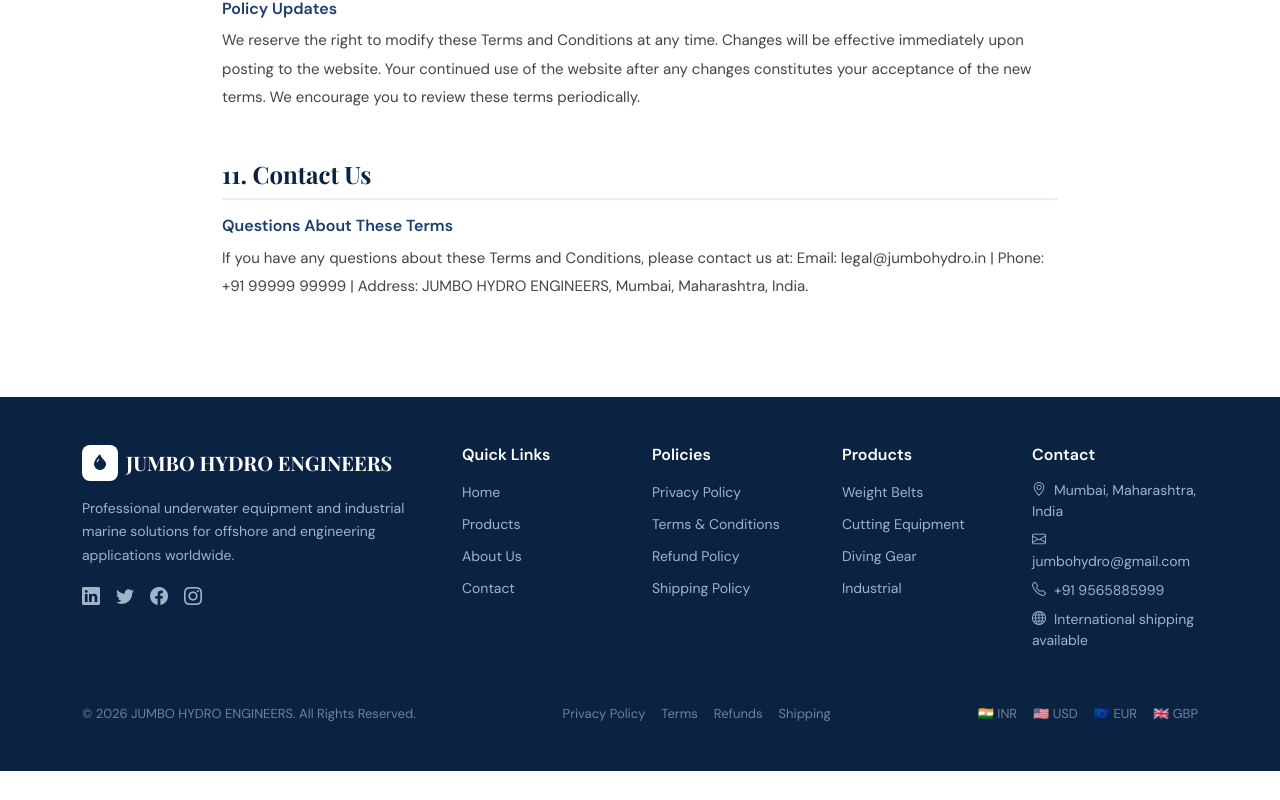
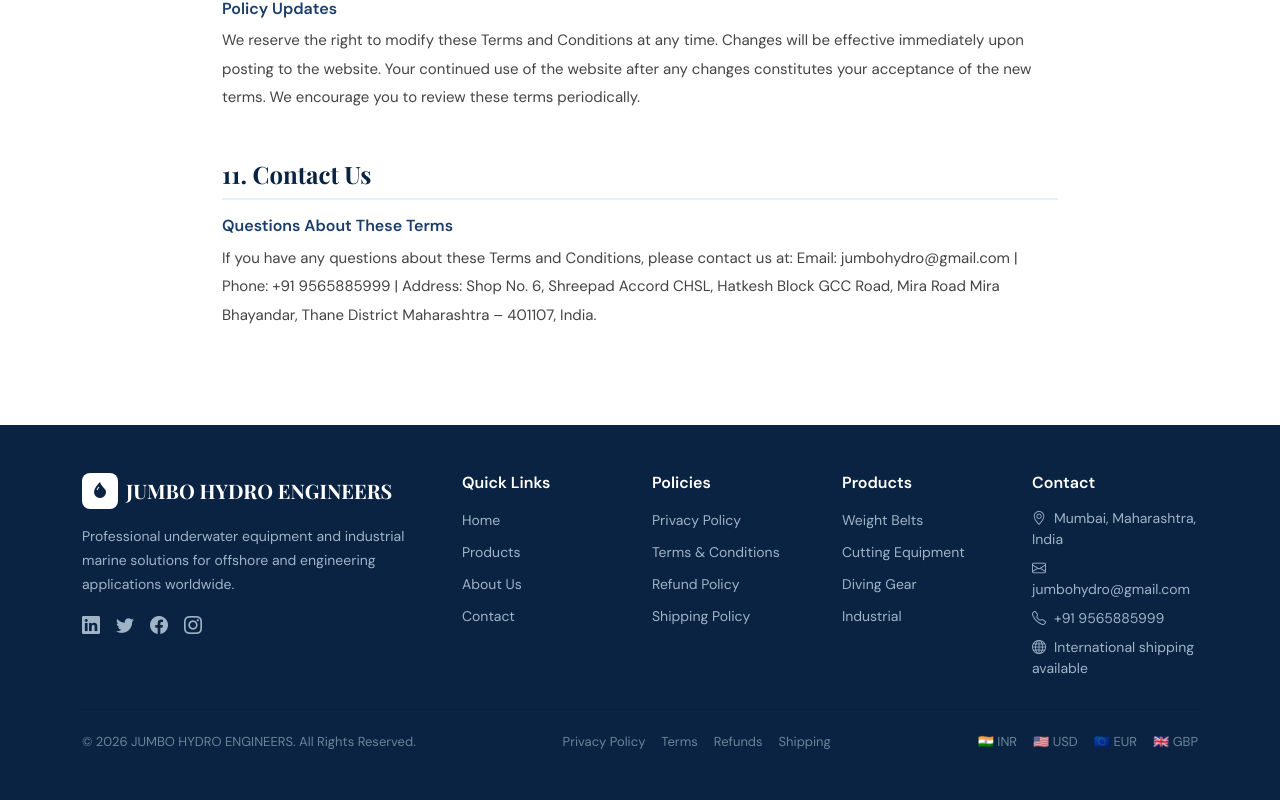
Before and after one commit to shreyanshrai-webdev/jumbohydro-frontend, a React (Vite) app: page /terms in a window 1280 px wide. Shown: the part 3320-4120 px from the top of the page. Before the commit the page ends 4091 px from the top, so only its background shows below. Built offline with nearby package versions, Linux system fonts and the light colour scheme; no server answers.

Commit message:
updated policy

```diff
--- a/src/pages/TermsAndConditions.jsx
+++ b/src/pages/TermsAndConditions.jsx
@@ -165,7 +165,7 @@ export default function TermsAndConditions() {
             content: [
               {
                 sub: "Questions About These Terms",
-                text: "If you have any questions about these Terms and Conditions, please contact us at: Email: legal@jumbohydro.in | Phone: +91 99999 99999 | Address: JUMBO HYDRO ENGINEERS, Mumbai, Maharashtra, India.",
+                text: "If you have any questions about these Terms and Conditions, please contact us at: Email:  jumbohydro@gmail.com | Phone: +91 9565885999 | Address: Shop No. 6, Shreepad  Accord CHSL, Hatkesh Block  GCC Road, Mira Road  Mira Bhayandar, Thane District  Maharashtra – 401107, India.",
               },
             ],
           },
```
